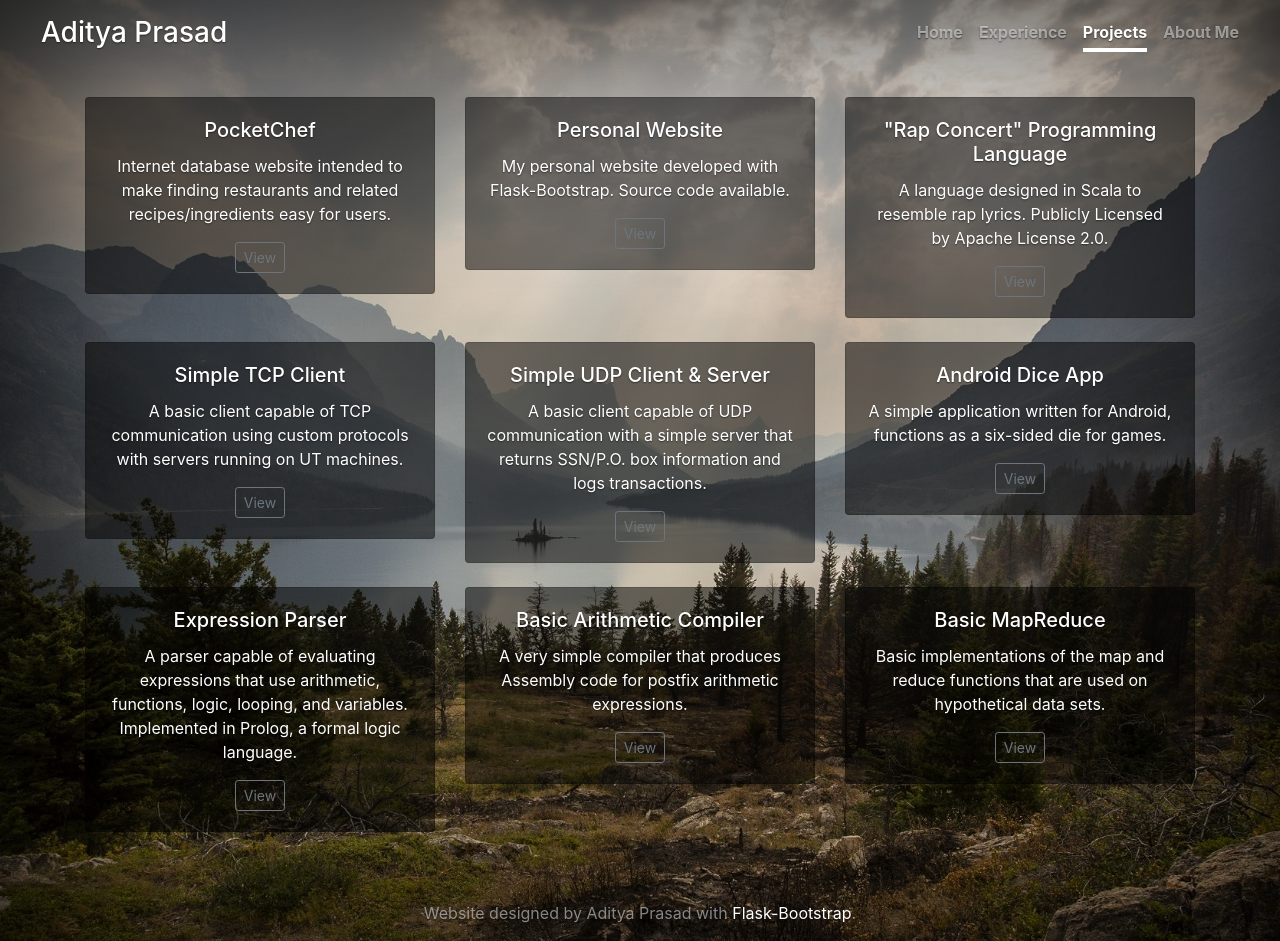
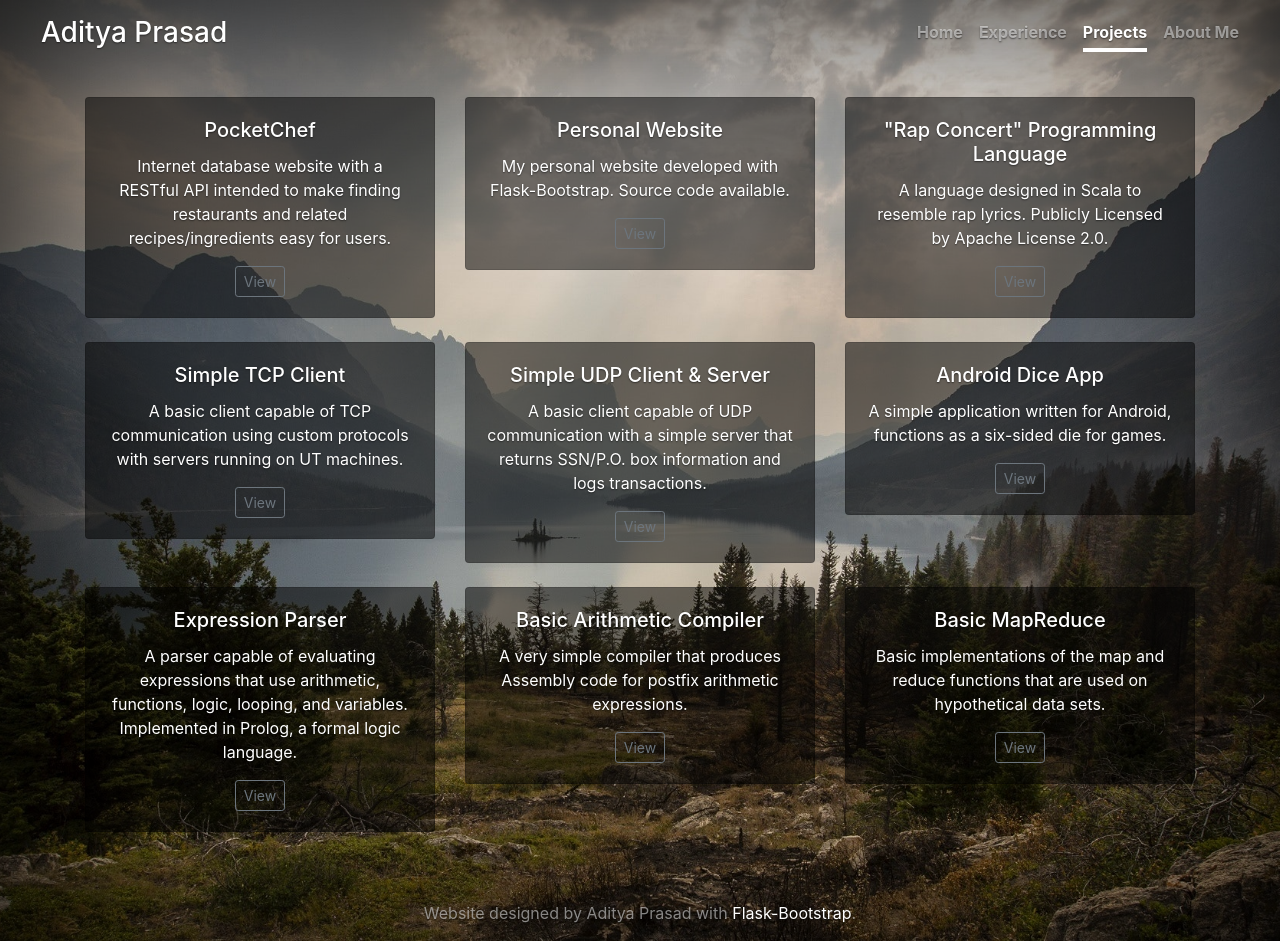
Before and after one commit to AdityaPrasad1/adityaprasad.me, a Flask app: page /projects/ in a window 1280 px wide. Run offline with Flask 2, Linux system fonts and the light colour scheme; some libraries are stand-ins or nearby versions.

```diff
--- a/app/templates/projects.html
+++ b/app/templates/projects.html
@@ -45,7 +45,7 @@
               <div class="card mb-4 box-shadow card-trans">
                 <div class="card-body">
                   <h5 class="card-title"><a href="http://pocketchef.me/" target="_blank">PocketChef</a></h5>
-                  <p class="card-text">Internet database website intended to make finding restaurants and related recipes/ingredients easy for users.</p>
+                  <p class="card-text">Internet database website with a RESTful API intended to make finding restaurants and related recipes/ingredients easy for users.</p>
                   <a href="https://github.com/Connorlb/IDBSite" target="_blank"><button type="button" class="btn btn-sm btn-outline-secondary">View</button></a>
                 </div>
               </div>
```
Also changed, not shown: 1 other file.
